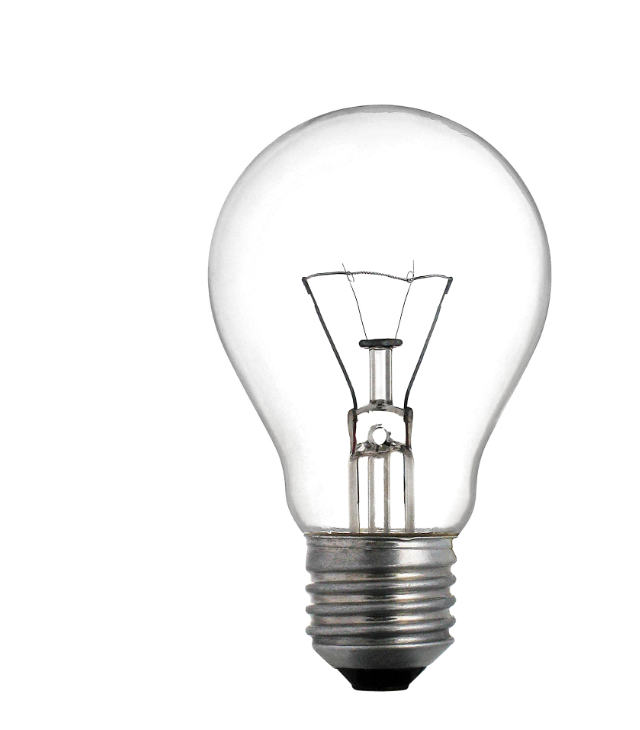
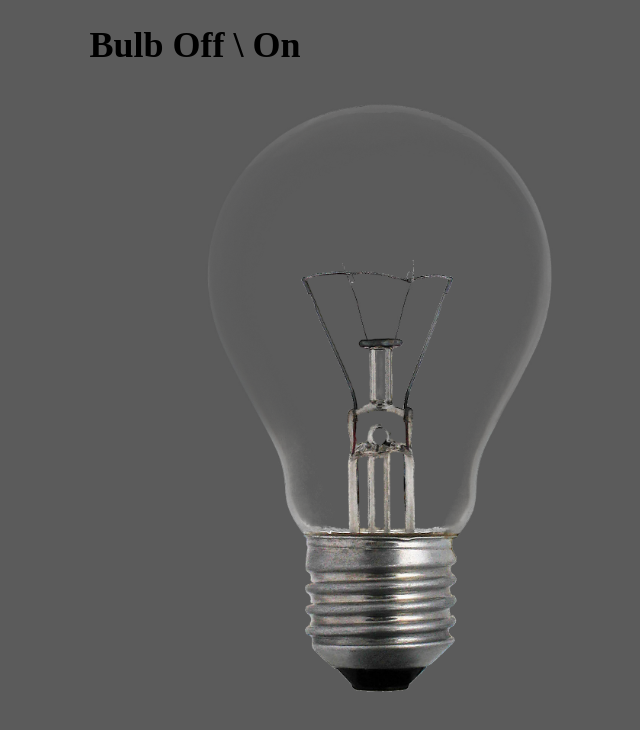
Before and after one commit to Hamzaabro5/Bulb-Assignment, a plain HTML site: page index.html in a window 1280 px wide. Shown: the whole page, without its empty margins (445-1085 px from the left). Drawn offline with Linux system fonts and the light colour scheme.

Commit message:
Bulb Assignment

```diff
--- a/app.js
+++ b/app.js
@@ -5,7 +5,7 @@ const img = document.querySelector(`img`)
 
 
 img.addEventListener(`mouseover` , function() {
-    img.src =  `./assets/Bulb On.png`
+    img.src =  `https://i.pinimg.com/736x/8b/e0/60/8be0603fa9222908eac38746f7c72c2a.jpg`
 
 })
 
--- a/index.html
+++ b/index.html
@@ -6,16 +6,26 @@
     <title>Bulb ON \ OFF</title>
 
     <style>
+
+        body{
+            background-color: rgba(0, 0, 0, 0.644);
+        }
+
         img{
             position: absolute;
             top: 100px;
             left: 650px;
             width: 350px;
         }
+        h1{
+            text-align: center;
+            font-size: 36px;
+        }
+
     </style>
 </head>
 <body>
-    <h1></h1>
+    <h1>Bulb Off \ On</h1>
     <img src ="./assets/Bulb Off.png" alt="">
 
 
```
Also changed, not shown: assets/Bulb On.png.
